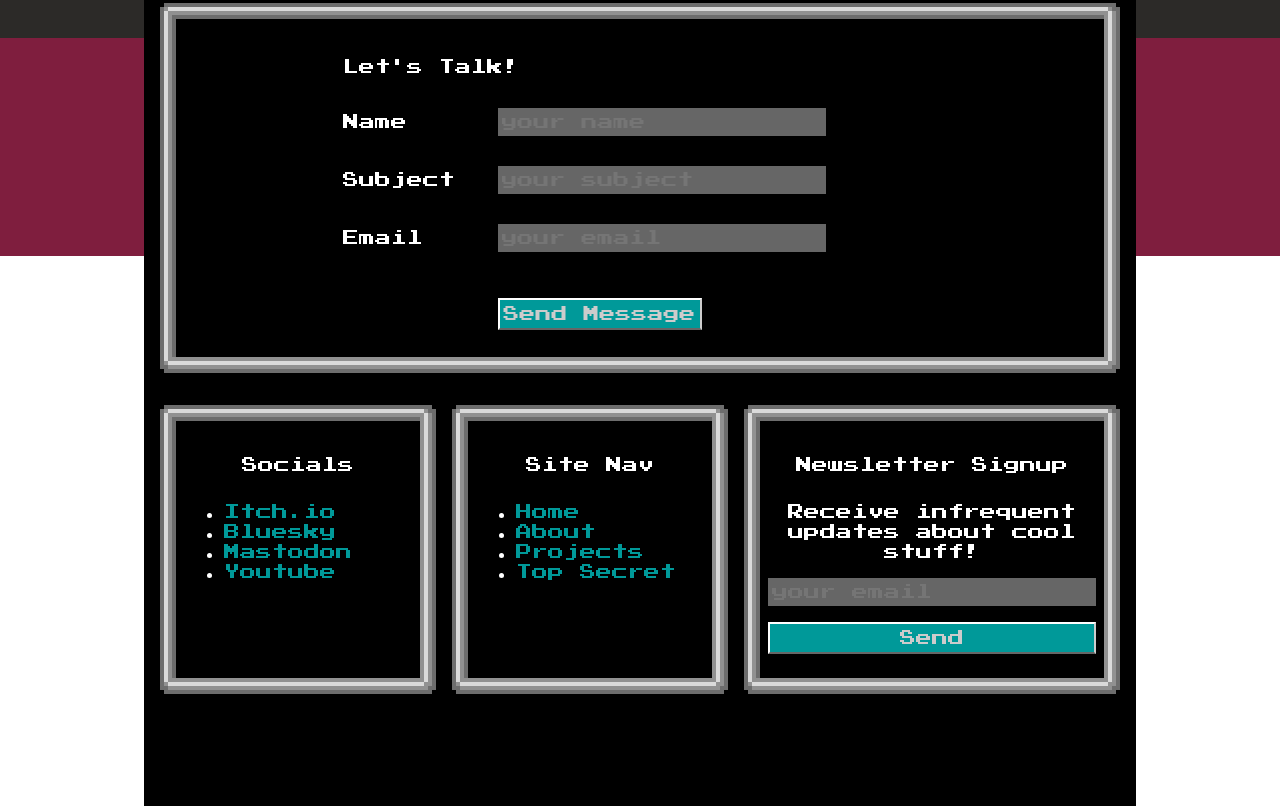
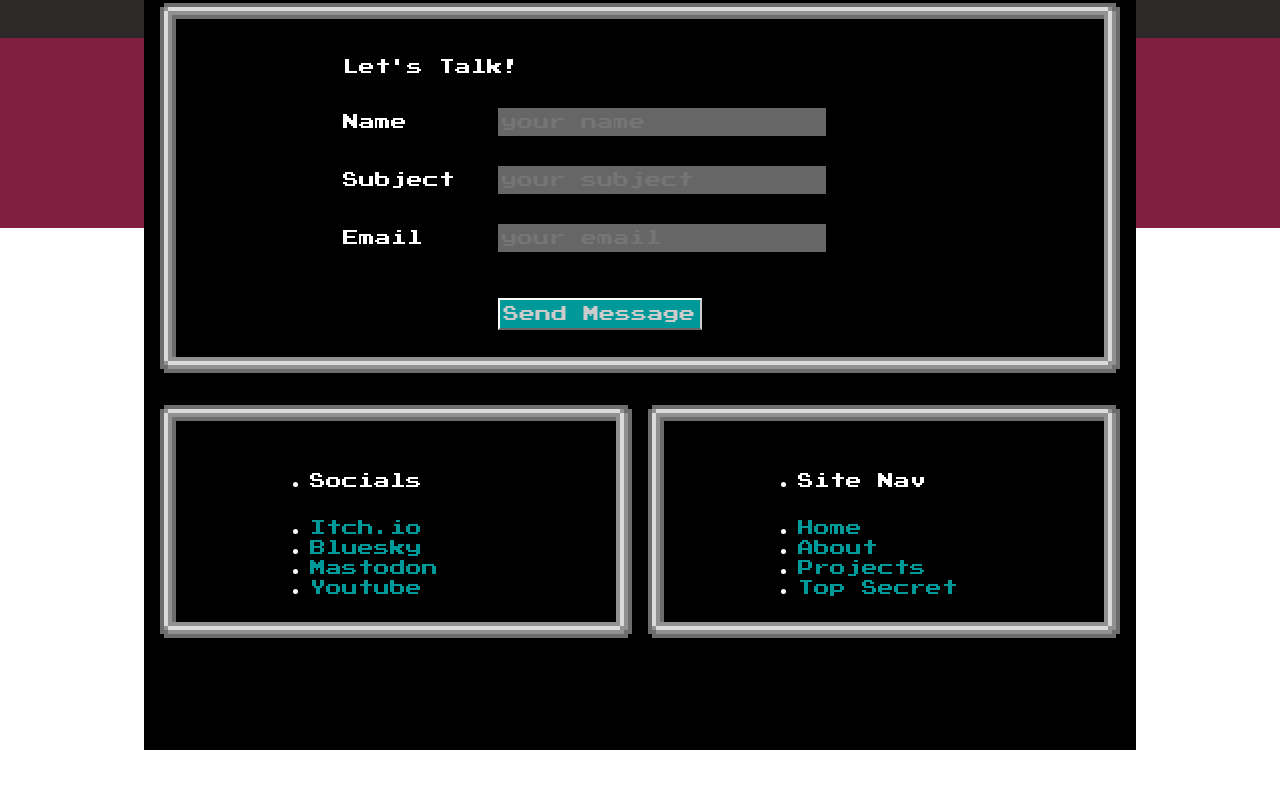
Before and after one commit to BossClaw/my-portfolio-chapter-03, a plain HTML site: page index.html in a window 1280 px wide. Shown: the part 1095-1901 px from the top of the page. After the commit the page ends 1845 px from the top, so only its background shows below. Drawn offline with nearby package versions, Linux system fonts and the light colour scheme.

Commit message:
frontend: Tweak horiz centering of socials / sitelinks, remove semi-redundant newsletter form

```diff
--- a/css/styles_nes.css
+++ b/css/styles_nes.css
@@ -106,7 +106,6 @@ a:hover {
 main {
   min-height: calc(70vh);
 }
-
 
 /* FORM ELEMENTS */
 .form_table {
@@ -445,3 +444,16 @@ footer {
   width: 100px;
   height: 80px;
 }
+
+.ul_center {
+  display: flex;
+  justify-content: space-around;
+}
+
+.ul_center h5 {
+  text-align: left;
+}
+
+.ul_center ul {
+  width: 50%;
+}
--- a/index.html
+++ b/index.html
@@ -224,9 +224,9 @@
           </section>
 
           <section id="bottom_content" class="content_auto flex_response">
-            <div class="border_nes">
-              <h5>Socials</h5>
+            <div class="border_nes ul_center">
               <ul>
+                <li><h5>Socials</h5></li>
                 <li><a>Itch.io</a></li>
                 <li><a>Bluesky</a></li>
                 <li><a>Mastodon</a></li>
@@ -234,9 +234,9 @@
               </ul>
             </div>
 
-            <div class="border_nes">
-              <h5>Site Nav</h5>
+            <div class="border_nes ul_center">
               <ul>
+                <li><h5>Site Nav</h5></li>
                 <li><a href="/">Home</a></li>
                 <li><a href="#about">About</a></li>
                 <li><a href="#projects">Projects</a></li>
@@ -244,14 +244,14 @@
               </ul>
             </div>
 
-            <div class="border_nes tc">
+            <!-- <div class="border_nes tc">
               <h5>Newsletter Signup</h5>
 
               <p>Receive infrequent updates about cool stuff!</p>
 
               <input type="string" placeholder="your email" />
               <button class="w-100">Send</button>
-            </div>
+            </div> -->
           </section>
         </main>
 
```
